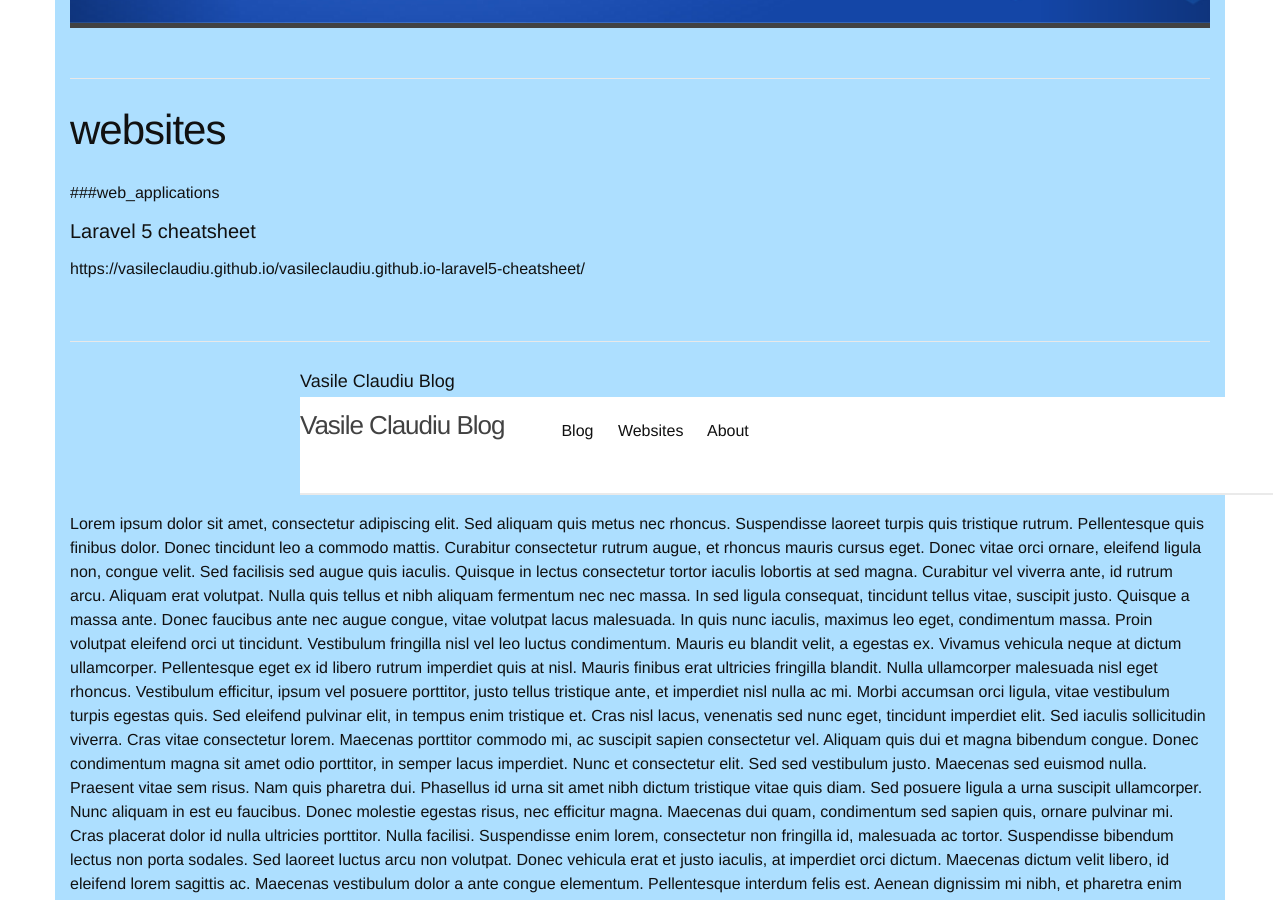
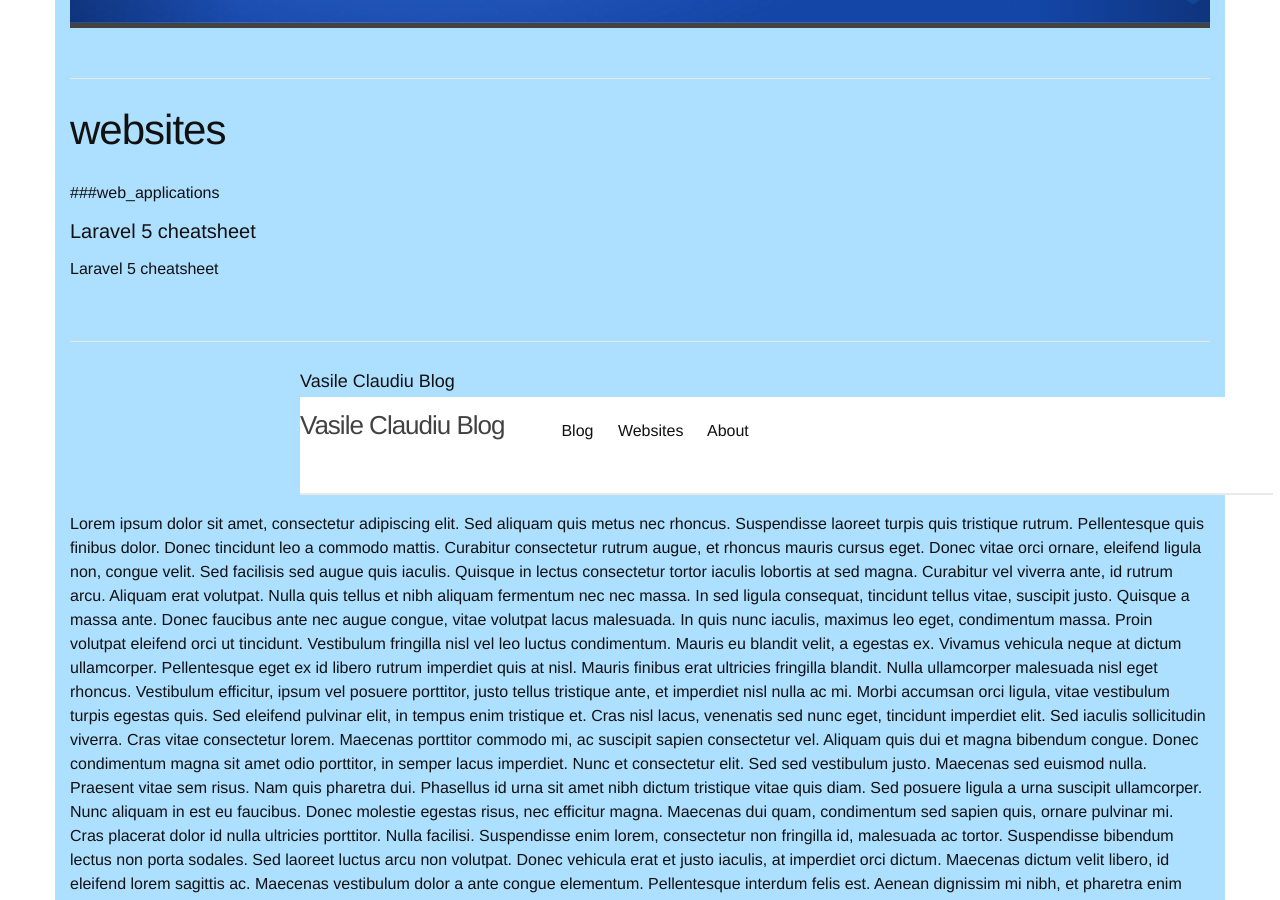
Before and after one commit to VasileClaudiu/blog, a Jekyll site: the page built from websites.md, in a window 1280 px wide and 900 px high, scrolled down 369 px. Built offline with Jekyll 4.4.1, drawn with Linux system fonts in a browser that asks for light colours.

Commit message:
laravel5

```diff
--- a/websites.md
+++ b/websites.md
@@ -7,4 +7,4 @@ permalink: /websites/
 ###web_applications
 
 <h4>Laravel 5 cheatsheet</h4>
-https://vasileclaudiu.github.io/vasileclaudiu.github.io-laravel5-cheatsheet/
+<a href="https://vasileclaudiu.github.io/vasileclaudiu.github.io-laravel5-cheatsheet/">Laravel 5 cheatsheet</a>
```
